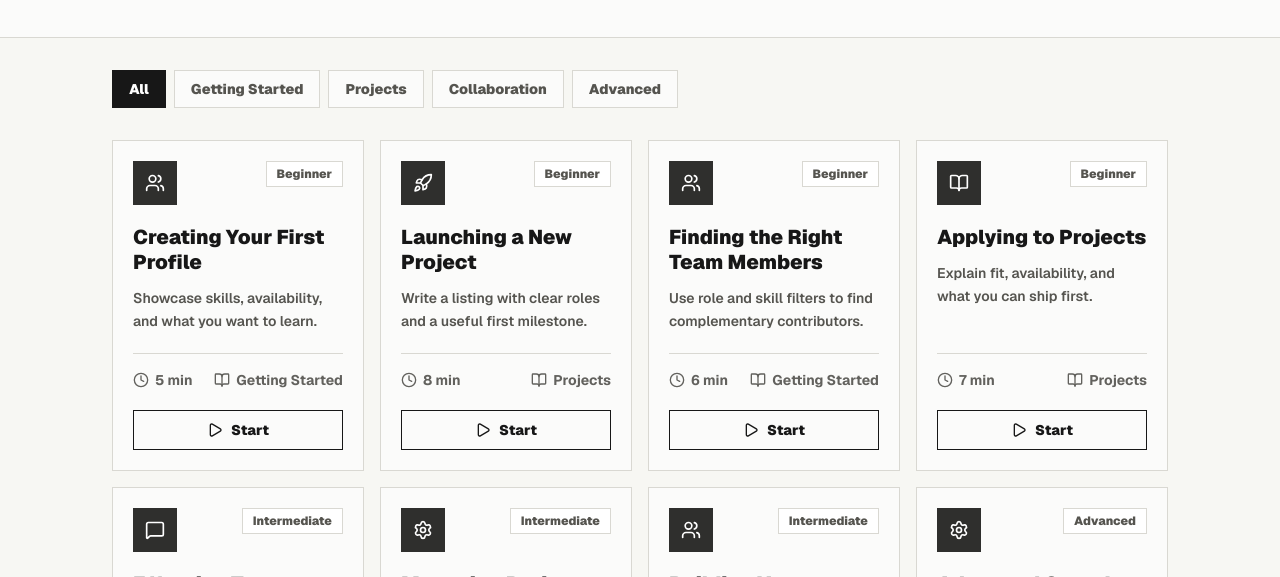
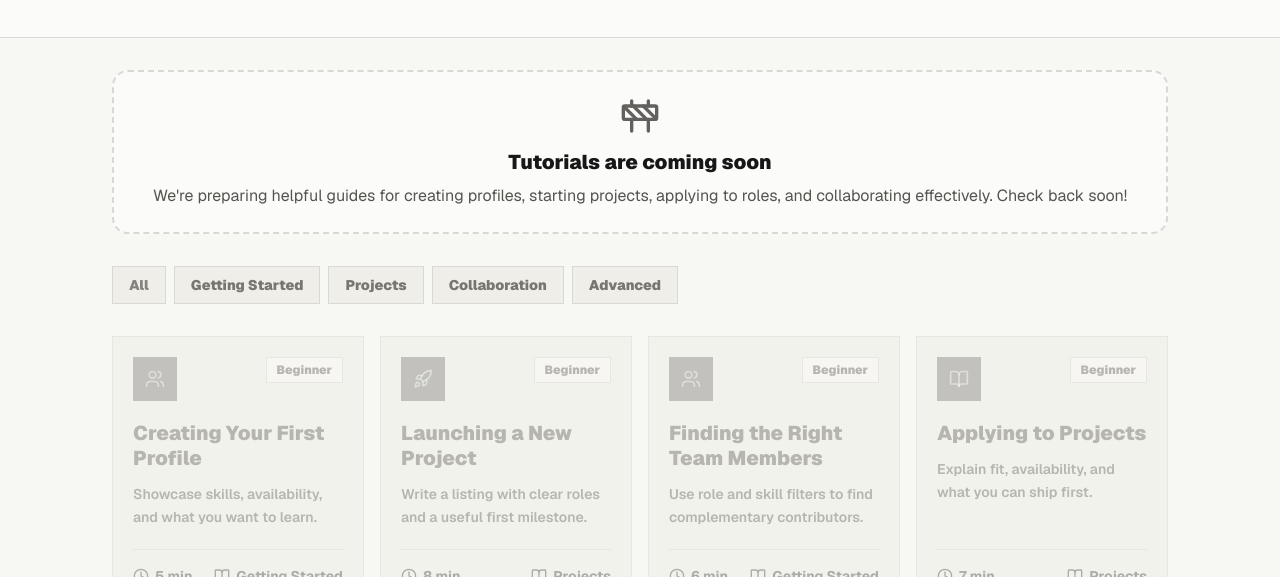
Before and after one commit to AmanCiphers/GroupHub, a Next.js app in the folder frontend/: page /tutorials in a window 1280 px wide. Shown: the part 375-952 px from the top of the page. Built offline with nearby package versions, Linux system fonts and the light colour scheme; no server answers.

Commit message:
feat: grey out tutorials page with coming soon notice

```diff
--- a/frontend/app/tutorials/page.jsx
+++ b/frontend/app/tutorials/page.jsx
@@ -3,9 +3,8 @@ import {
   ArrowRight,
   BookOpen,
   Clock,
-  MessageSquare,
+  Construction,
   Play,
-  Rocket,
   Settings,
   Users,
 } from "lucide-react"
@@ -24,14 +23,22 @@ export default function TutorialsPage() {
       />
 
       <section className="px-6 py-8 sm:px-10 lg:px-20 xl:px-28">
+        <div className="mb-8 p-6 border-2 border-dashed border-line bg-surface rounded-xl text-center">
+          <Construction className="size-10 mx-auto text-quiet" />
+          <h2 className="mt-3 text-xl font-black">Tutorials are coming soon</h2>
+          <p className="mt-2 text-subtle">
+            We&apos;re preparing helpful guides for creating profiles, starting projects,
+            applying to roles, and collaborating effectively. Check back soon!
+          </p>
+        </div>
+
         <div className="flex flex-wrap gap-2">
           {categories.map((category, index) => (
             <button
               key={category}
-              className={`border px-4 py-2 text-sm font-black ${
-                index === 0
-                  ? "border-ink bg-ink text-white"
-                  : "border-line bg-surface text-subtle hover:border-ink"
+              disabled
+              className={`border px-4 py-2 text-sm font-black border-line bg-wash text-faint cursor-not-allowed ${
+                index === 0 ? "border-ink bg-ink/10 text-ink/50" : ""
               }`}
             >
               {category}
@@ -43,19 +50,19 @@ export default function TutorialsPage() {
       <section className="px-6 pb-20 sm:px-10 lg:px-20 xl:px-28">
         <div className="grid gap-4 md:grid-cols-2 xl:grid-cols-4">
           {tutorials.map(([title, description, category, duration, difficulty, Icon]) => (
-            <article key={title} className="group flex min-h-[260px] flex-col border border-line bg-surface p-5 transition hover:border-ink">
+            <article key={title} className="group flex min-h-[260px] flex-col border border-line bg-wash p-5 opacity-50 cursor-not-allowed">
               <div className="flex items-start justify-between gap-4">
-                <div className="flex size-11 items-center justify-center bg-charcoal text-white">
+                <div className="flex size-11 items-center justify-center bg-charcoal/50 text-white/50">
                   <Icon className="size-5" />
                 </div>
-                <span className="border border-line bg-white px-2.5 py-1 text-xs font-black text-subtle">
+                <span className="border border-line bg-white/50 px-2.5 py-1 text-xs font-black text-faint">
                   {difficulty}
                 </span>
               </div>
-              <h2 className="mt-5 text-xl font-black leading-tight group-hover:underline group-hover:underline-offset-4">
+              <h2 className="mt-5 text-xl font-black leading-tight text-faint">
                 {title}
               </h2>
-              <p className="mt-3 flex-1 text-sm font-semibold leading-relaxed text-subtle">
+              <p className="mt-3 flex-1 text-sm font-semibold leading-relaxed text-faint">
                 {description}
               </p>
               <div className="mt-5 flex items-center justify-between border-t border-line pt-4 text-sm font-bold text-quiet">
@@ -68,9 +75,12 @@ export default function TutorialsPage() {
                   {category}
                 </span>
               </div>
-              <button className="mt-5 inline-flex h-10 items-center justify-center gap-2 border border-ink text-sm font-black transition hover:bg-ink hover:text-white">
+              <button
+                disabled
+                className="mt-5 inline-flex h-10 items-center justify-center gap-2 border border-line bg-wash text-faint cursor-not-allowed"
+              >
                 <Play className="size-4" />
-                Start
+                Coming soon
               </button>
             </article>
           ))}
```
